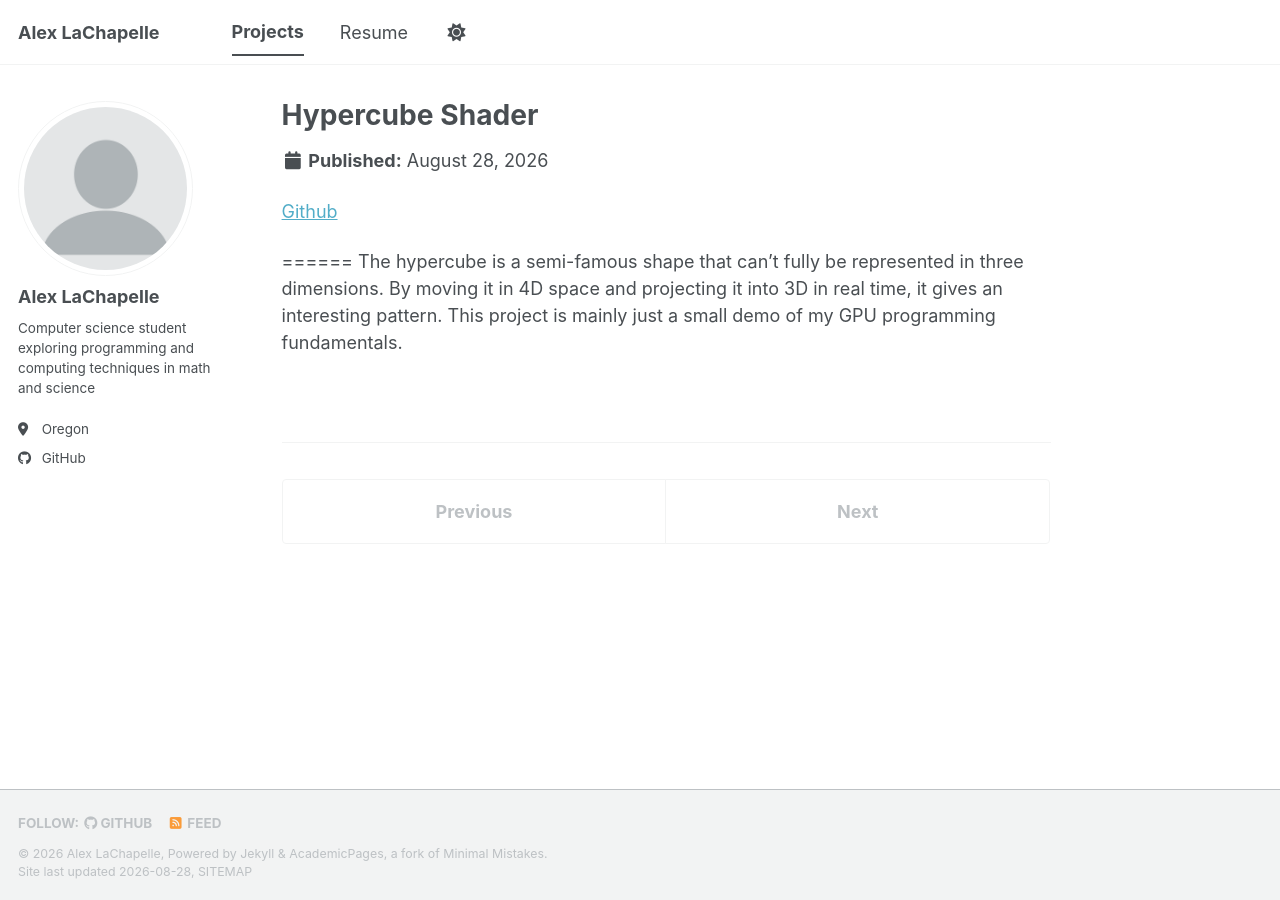
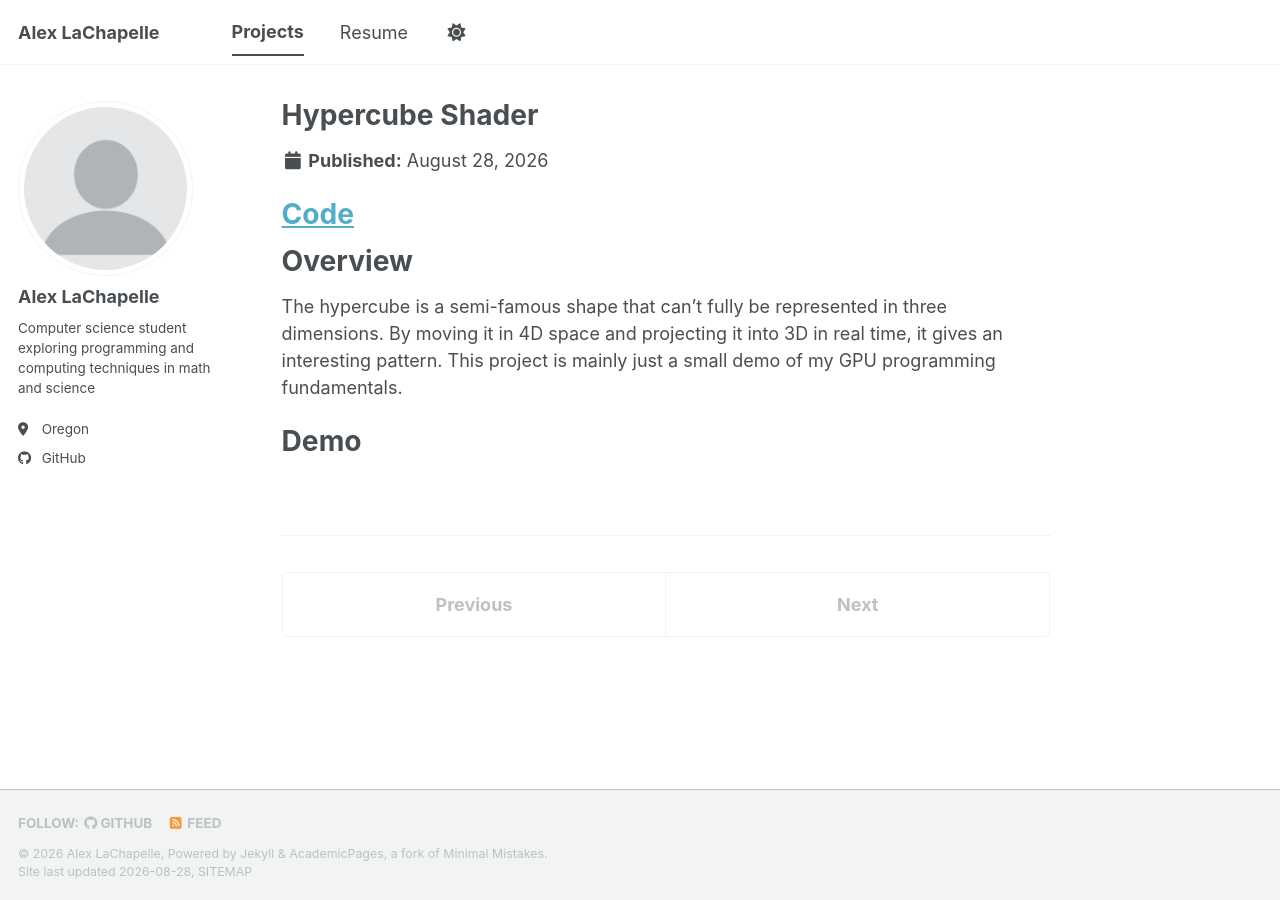
Before and after one commit to ajlachapelle/ajlachapelle.github.io, a Jekyll site: the page built from _portfolio/portfolio-4.md, in a window 1280 px wide. Built offline with Jekyll 4.4.1, drawn with Linux system fonts in a browser that asks for light colours; a style sheet for code colours, icons or effects is not loaded.

Commit message:
Update project layout

```diff
--- a/_portfolio/portfolio-4.md
+++ b/_portfolio/portfolio-4.md
@@ -4,7 +4,12 @@ excerpt: "A small GLSL program that uses special rotations and projections to di
 collection: portfolio
 ---
 
-[Github]()
+[Code]()
+======
 
+Overview
 ======
 The hypercube is a semi-famous shape that can't fully be represented in three dimensions. By moving it in 4D space and projecting it into 3D in real time, it gives an interesting pattern. This project is mainly just a small demo of my GPU programming fundamentals.
+
+Demo
+======
```
Also changed, not shown: _portfolio/portfolio-1.md (+3 -1 lines), _portfolio/portfolio-2.md (+3 -1 lines), _portfolio/portfolio-3.md (+3 -1 lines).
